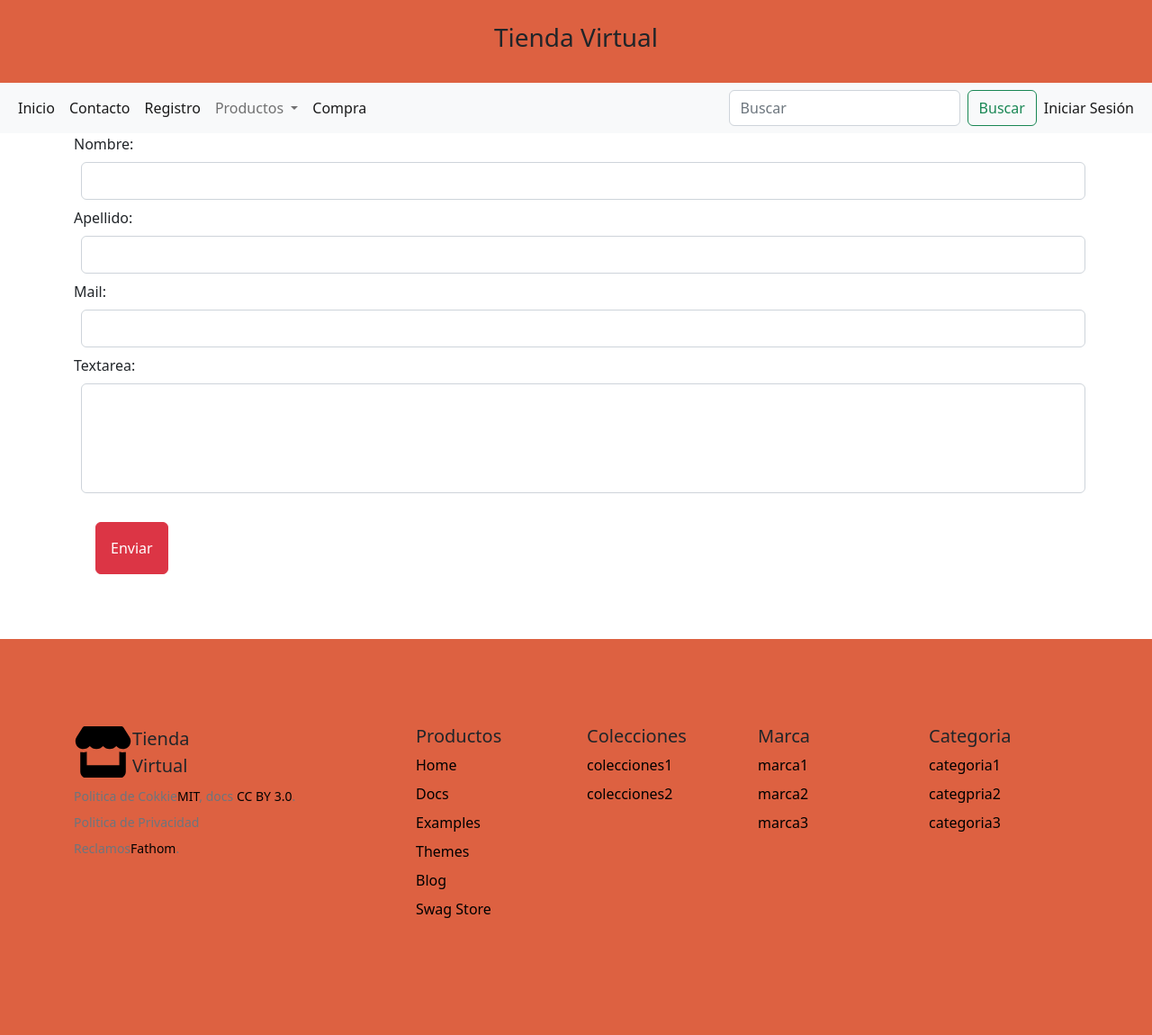
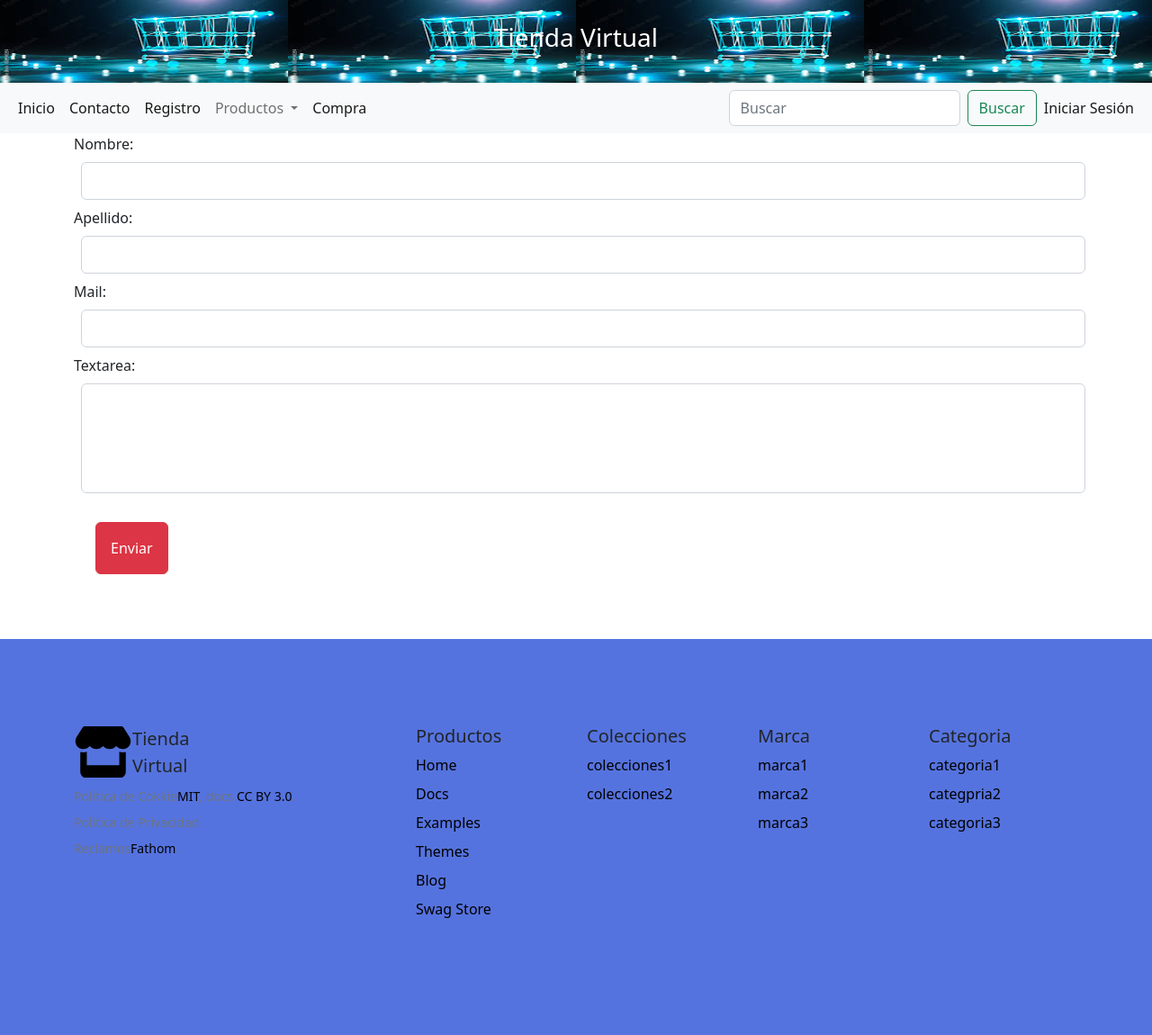
Before and after one commit to zambranoSoledad/djangoProject, a Django app: page /contact in a window 1280 px wide. Shown: the whole page at 90% size. Run offline with Django 4.2, Linux system fonts and the light colour scheme.

Commit message:
diseñ fase 1

```diff
--- a/ecomerce/comerce/static/style.css
+++ b/ecomerce/comerce/static/style.css
@@ -1,5 +1,13 @@
+header{
+    background-image: url('./imgenes/fondo_venta.jpg');
+    background-repeat: round;
+    justify-content: center;
+}
+h3{
+    color: white;
+}
 .color_fondo{
-    background-color: #dd6141;
+    background-color: #5573df;
 }
 .alineacion{
 text-align: center;
```
Also changed, not shown: ecomerce/comerce/static/imgenes/fondo_venta.jpg (added).
